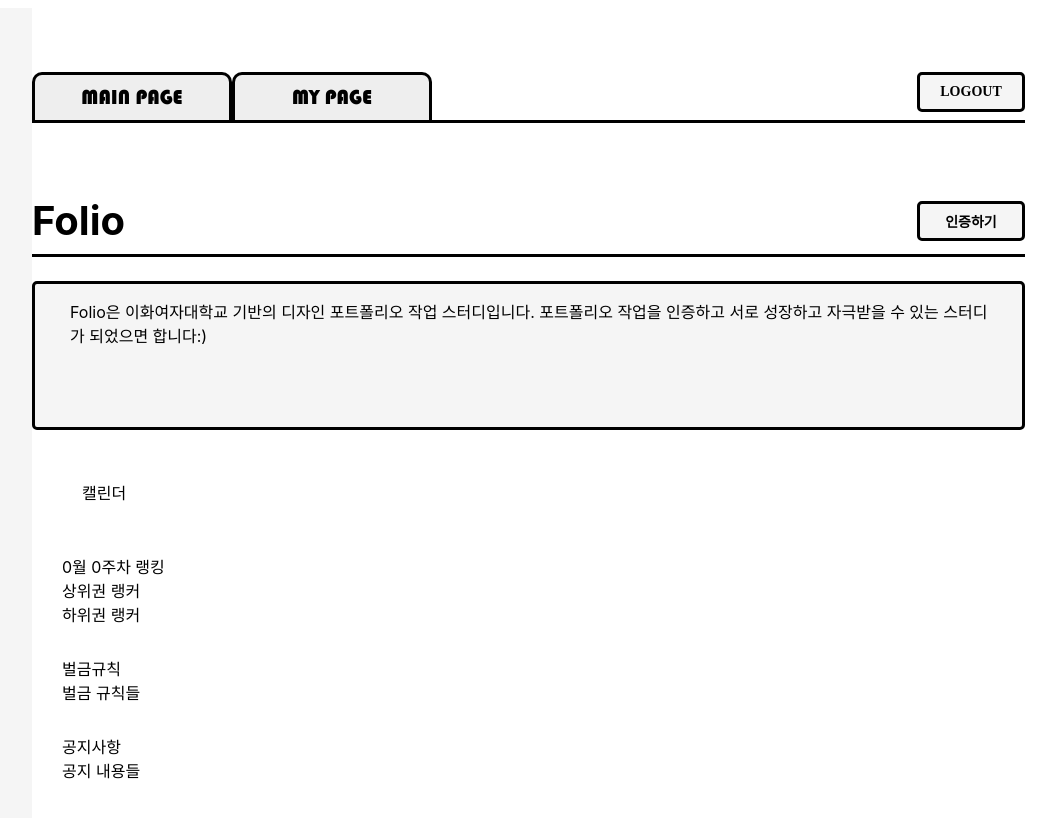
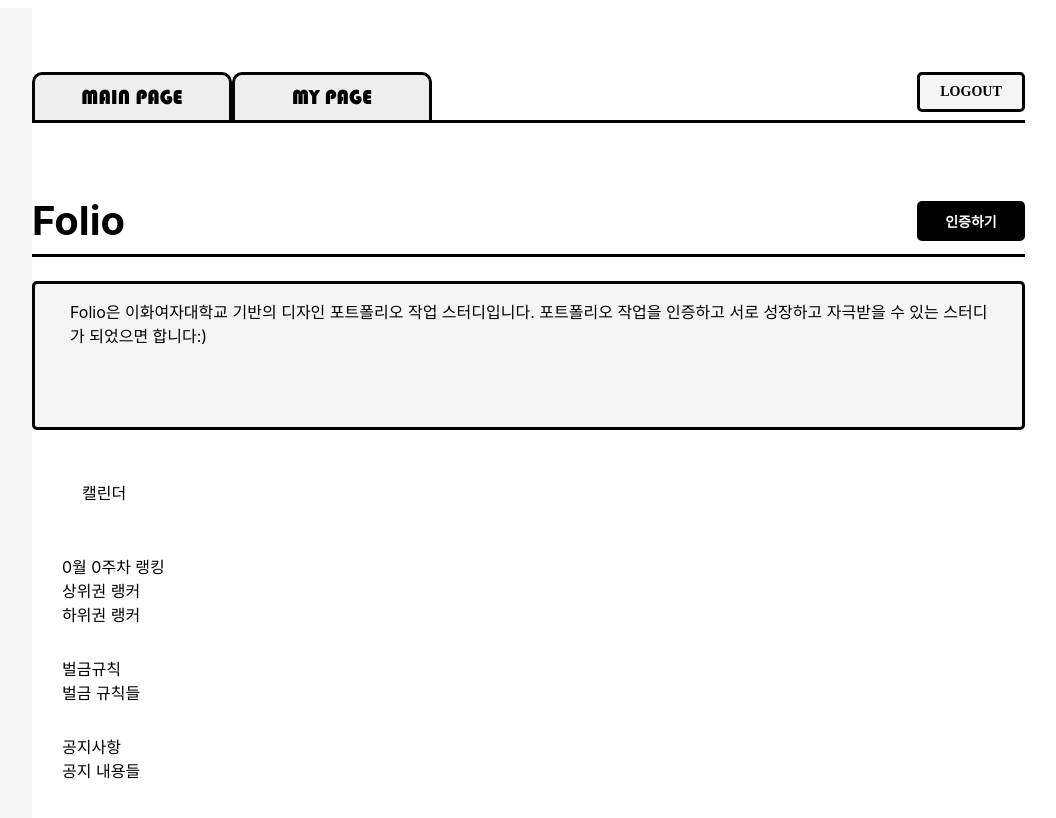
Before and after one commit to EFUB-steady/steady-front, a React (Create React App) app: page / in a window 1280 px wide. Shown: the top 818 px of the page, without its empty margins (174-1230 px from the left). Built offline with nearby package versions, Linux system fonts and the light colour scheme; a web font is replaced by a local one.

Commit message:
💄인증하기 버튼 색깔 수정

```diff
--- a/src/ui/components/buttons/study/AuthBtn.js
+++ b/src/ui/components/buttons/study/AuthBtn.js
@@ -9,20 +9,21 @@ const Button = styled.button`
   height: 40px;
   border-radius: 5px;
   border: 3px solid black;
-  background: #f5f5f5;
+  background: black;
   text-align: center;
   font-family: "Pretendard";
   font-style: normal;
   font-weight: 700;
   font-size: 14px;
+  color: white;
 
   //margin-right: 216px;
   &:hover {
-    background: black;
-    color: white;
+    background: white;
+    color: black;
   }
   &:active {
-    background: black;
-    color: white;
+    background: white;
+    color: black;
   }
 `;
```
